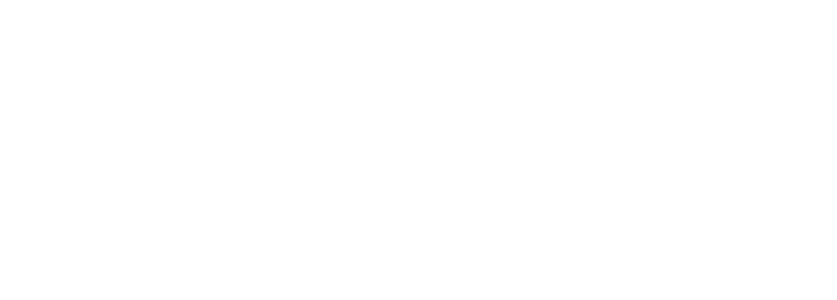
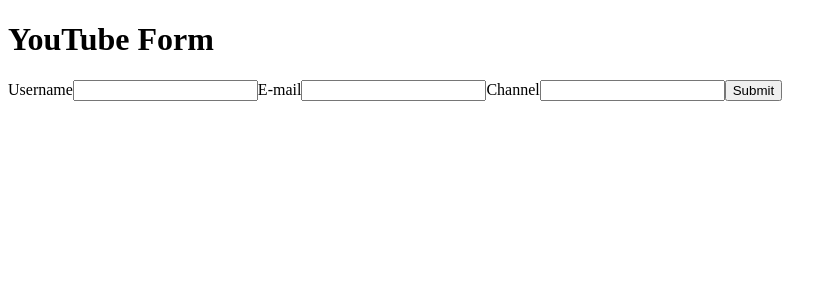
Before and after one commit to gitsoufiane/react-hook-form, a React (Vite) app: page / in a window 1280 px wide. Shown: the top 300 px of the page, without its empty margins (0-837 px from the left). Built offline with nearby package versions, Linux system fonts and the light colour scheme.

Commit message:
react hook form register

```diff
--- a/package.json
+++ b/package.json
@@ -11,7 +11,8 @@
   },
   "dependencies": {
     "react": "^18.2.0",
-    "react-dom": "^18.2.0"
+    "react-dom": "^18.2.0",
+    "react-hook-form": "^7.45.4"
   },
   "devDependencies": {
     "@types/react": "^18.2.15",
--- a/src/App.tsx
+++ b/src/App.tsx
@@ -1,5 +1,10 @@
+import { YoutubeForm } from "./components/YoutubeForm";
 function App() {
-  return <main></main>;
+  return (
+    <main>
+      <YoutubeForm />
+    </main>
+  );
 }
 
 export default App;
--- /dev/null
+++ b/src/components/YoutubeForm.tsx
@@ -0,0 +1,24 @@
+import { useForm } from "react-hook-form";
+
+export function YoutubeForm() {
+  const { register } = useForm();
+
+  return (
+    <div>
+      <h1>YouTube Form</h1>
+
+      <form>
+        <label htmlFor="username">Username</label>
+        <input type="text" id="username" {...register("username")} />
+
+        <label htmlFor="email">E-mail</label>
+        <input type="email" id="email" {...register("email")} />
+
+        <label htmlFor="channel">Channel</label>
+        <input type="text" id="channel" {...register("channel")} />
+
+        <button>Submit</button>
+      </form>
+    </div>
+  );
+}
```
Also changed, not shown: 1 other file (tests, documents, lock files or other folders).
